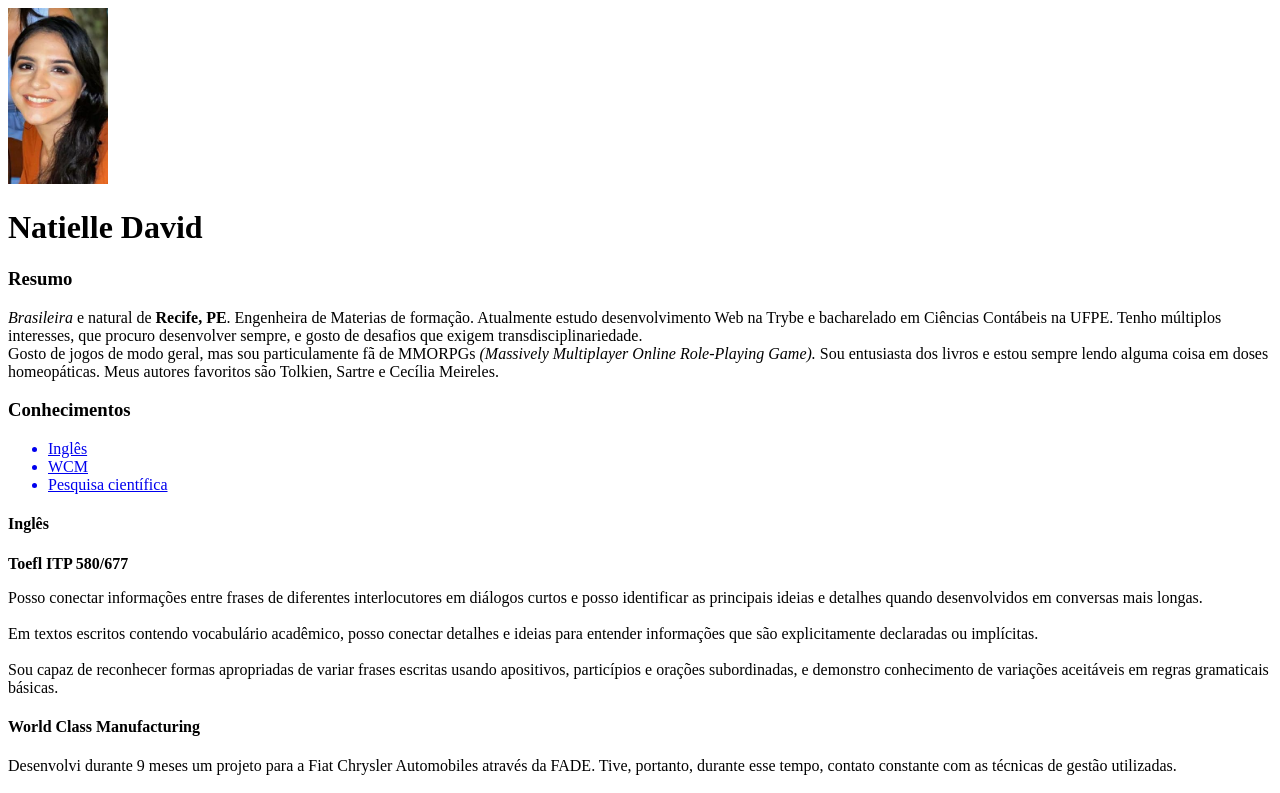
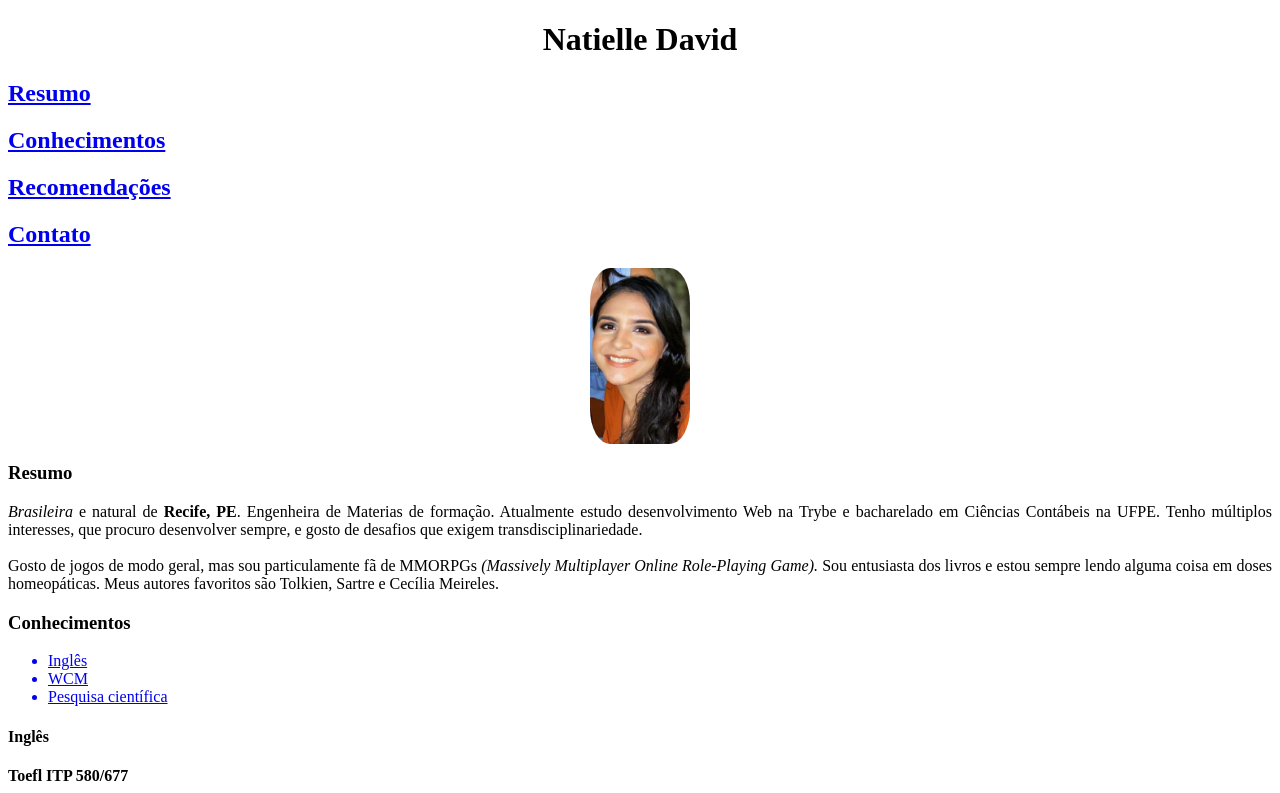
Before and after one commit to NatielleDavid/natielledavid.github.io, a plain HTML site: page index.html in a window 1280 px wide. Shown: the top 793 px of the page. Drawn offline with Linux system fonts and the light colour scheme; files whose address does not match are found by name.

Commit message:
menu interno superior adicionado

```diff
--- a/index.html
+++ b/index.html
@@ -5,22 +5,45 @@
     <meta http-equiv="X-UA-Compatible" content="IE=edge">
     <meta name="viewport" content="width=device-width, initial-scale=1.0">
     <title>Natielle David</title>
+
+    <style>
+
+        h1 {
+            text-align: center;
+        }
+
+        body {
+            text-align: justify;
+        }
+
+        #fotoperfil {
+            border-radius: 20%;
+            margin: auto;
+            display: block;
+        }
+    </style>
+
 </head>
 <body>
-    <img src="/home/natielle/github.io/natielledavid.github.io/imagens/fotoperfil.jpeg" width="100" alt="foto Natielle sorrindo">
     <h1>Natielle David</h1>
-    <h3>Resumo</h3>
+    <a href="#resumo"><h2>Resumo</h2></a>
+    <a href="#conhecimentos"><h2>Conhecimentos</h2></a>
+    <a href="#recomendações"><h2>Recomendações</h2></a>
+    <a href="#contato"><h2>Contato</h2></a>
+    <img id=fotoperfil src="imagens/fotoperfil.jpeg" width="100" alt="foto Natielle">
+    <a name="resumo"></a><h3>Resumo</h3>
         <p><em>Brasileira</em> e natural de <strong>Recife, PE</strong>. Engenheira de Materias de formação. Atualmente estudo desenvolvimento Web na Trybe e bacharelado em Ciências Contábeis na UFPE. Tenho múltiplos interesses, que procuro desenvolver sempre, e gosto de desafios que exigem transdisciplinariedade.
-        <br>
+        <br><br>
         Gosto de jogos de modo geral, mas sou particulamente fã de MMORPGs <em>(Massively Multiplayer Online Role-Playing Game).</em> Sou entusiasta dos livros e estou sempre lendo alguma coisa em doses homeopáticas. Meus autores favoritos são Tolkien, Sartre e Cecília Meireles.
     </p>
-    <h3>Conhecimentos</h3>
+    <a name=conhecimentos><h3>Conhecimentos</h3></a>
         <ul>
             <a href="#inglês"><li>Inglês</li></a>
             <a href="#WCM"><li>WCM</li></a>
             <a href="#Pesquisa"><li>Pesquisa científica</li></a>
         </ul>
-    <a name=inglês> <h4>Inglês</h4>
+
+        <a name=inglês> <h4>Inglês</h4>
          <strong>Toefl ITP 580/677</strong>
          <br>
          <p>Posso conectar informações entre frases de diferentes interlocutores em diálogos curtos e posso identificar as principais ideias e detalhes quando desenvolvidos em conversas mais longas.
@@ -30,10 +53,11 @@
     <a name="WCM"> <h4>World Class Manufacturing</h4>
         <p> Desenvolvi durante 9 meses um projeto para a Fiat Chrysler Automobiles através da FADE. Tive, portanto, durante esse tempo, contato constante com as técnicas de gestão utilizadas. </p>
     </a>
+
     <a name="Pesquisa"> <h4>Pesquisa Científica</h4>
-    <p>Trabalhei durante 2 anos no desenvolvimento e caracterização de materiais cerâmicos de alta performance para utilização na indústria petrolífera.</p>
+        <p>Trabalhei durante 2 anos no desenvolvimento e caracterização de materiais cerâmicos de alta performance para utilização na indústria petrolífera.</p>
     </a>
-    <br><br>
-    <a target="_blank" href="https://www.linkedin.com/in/natielle-david/">Entre em contato</a>
+    <a name="recomendações"><h3>Recomendações</h3></a>
+    <a name="contato" target="_blank" href="https://www.linkedin.com/in/natielle-david/">Entre em contato</a>
 </body>
 </html>
```
